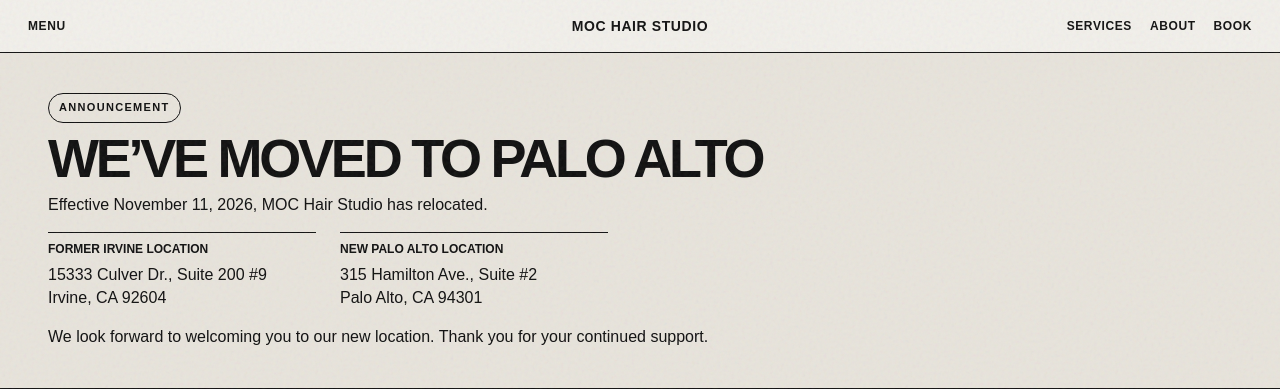
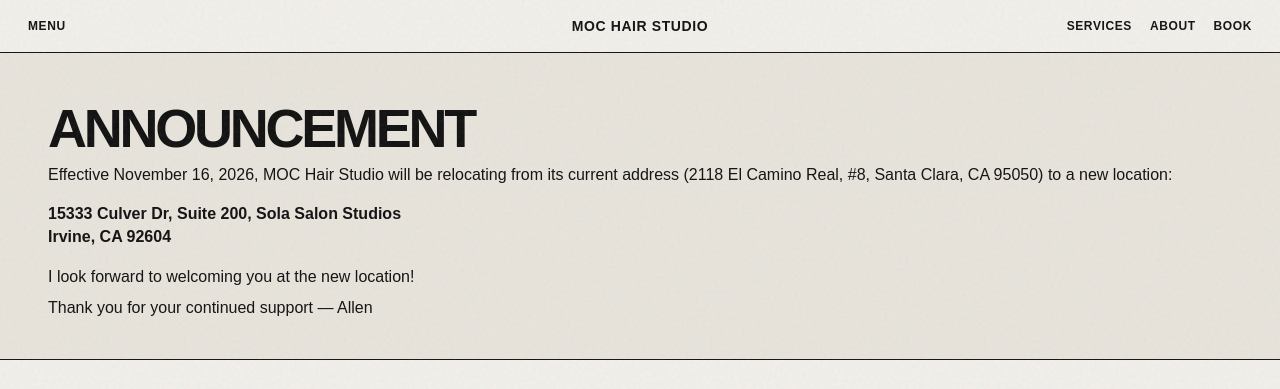
Before and after one commit to Donglai1129/111, a plain HTML site: page index.html in a window 1280 px wide. Shown: the top 389 px of the page. Drawn offline with Linux system fonts and the light colour scheme.

Commit message:
new announcement

```diff
--- a/index.html
+++ b/index.html
@@ -398,20 +398,11 @@
 
   <main id="top">
     <section class="relocation" aria-labelledby="relocation-title">
-      <p class="sectionLabel">Announcement</p>
-      <h2 id="relocation-title">We’ve moved to Palo Alto</h2>
-      <p>Effective <time datetime="2026-11-11">November 11, 2026</time>, MOC Hair Studio has relocated.</p>
-      <dl class="relocationLocations">
-        <div>
-          <dt>Former Irvine location</dt>
-          <dd>15333 Culver Dr., Suite 200 #9<br>Irvine, CA 92604</dd>
-        </div>
-        <div>
-          <dt>New Palo Alto location</dt>
-          <dd>315 Hamilton Ave., Suite #2<br>Palo Alto, CA 94301</dd>
-        </div>
-      </dl>
-      <p>We look forward to welcoming you to our new location. Thank you for your continued support.</p>
+      <h2 id="relocation-title">Announcement</h2>
+      <p>Effective <time datetime="2026-11-16">November 16, 2026</time>, MOC Hair Studio will be relocating from its current address (2118 El Camino Real, #8, Santa Clara, CA 95050) to a new location:</p>
+      <p style="margin: 16px 0; font-weight: 700;">15333 Culver Dr, Suite 200, Sola Salon Studios<br>Irvine, CA 92604</p>
+      <p>I look forward to welcoming you at the new location!</p>
+      <p style="margin-top: 8px;">Thank you for your continued support — Allen</p>
     </section>
 
     <section class="hero">
```
